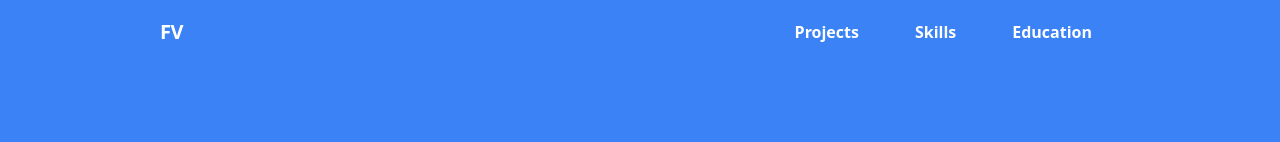
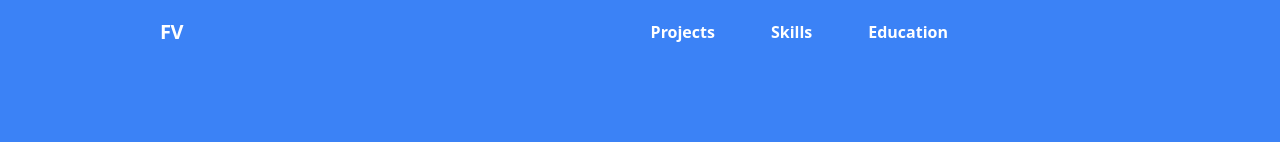
Before and after one commit to Francoveliz/portfolio-tailwind, a React (Create React App) app: page / in a window 1280 px wide. Shown: the top 142 px of the page. Built offline with nearby package versions, Linux system fonts and the light colour scheme.

Commit message:
mobile nav fix

```diff
--- a/src/components/navbar/Navbar.js
+++ b/src/components/navbar/Navbar.js
@@ -45,8 +45,8 @@ const Navbar = () => {
 					</div>
 				</div>
 				<div
-					className={`w-screen  flex-grow px-4 absolute top-16 left-0 pb-5 ${menuIsOpen} lg:pb-0 lg:static lg:w-auto lg:flex lg:items-center bg-blue-500 shadow-xl lg:shadow-none`}>
-					<div className=" gap-8 font-semibold  lg:flex-grow capitalize ml-auto mr-0 lg:flex lg:justify-end ">
+					className={`w-screen flex-grow absolute top-16 left-0 pb-5 ${menuIsOpen} lg:pb-0 lg:static lg:w-auto lg:flex lg:items-center bg-blue-500 shadow-xl lg:shadow-none `}>
+					<div className=" gap-8 font-semibold  lg:flex-grow capitalize  lg:flex lg:justify-end container ">
 						{menuData.map(data => (
 							<div className="hover:shadow  lg:text-center">
 								<LinkComponent text={data.text} link={data.link} />
```
